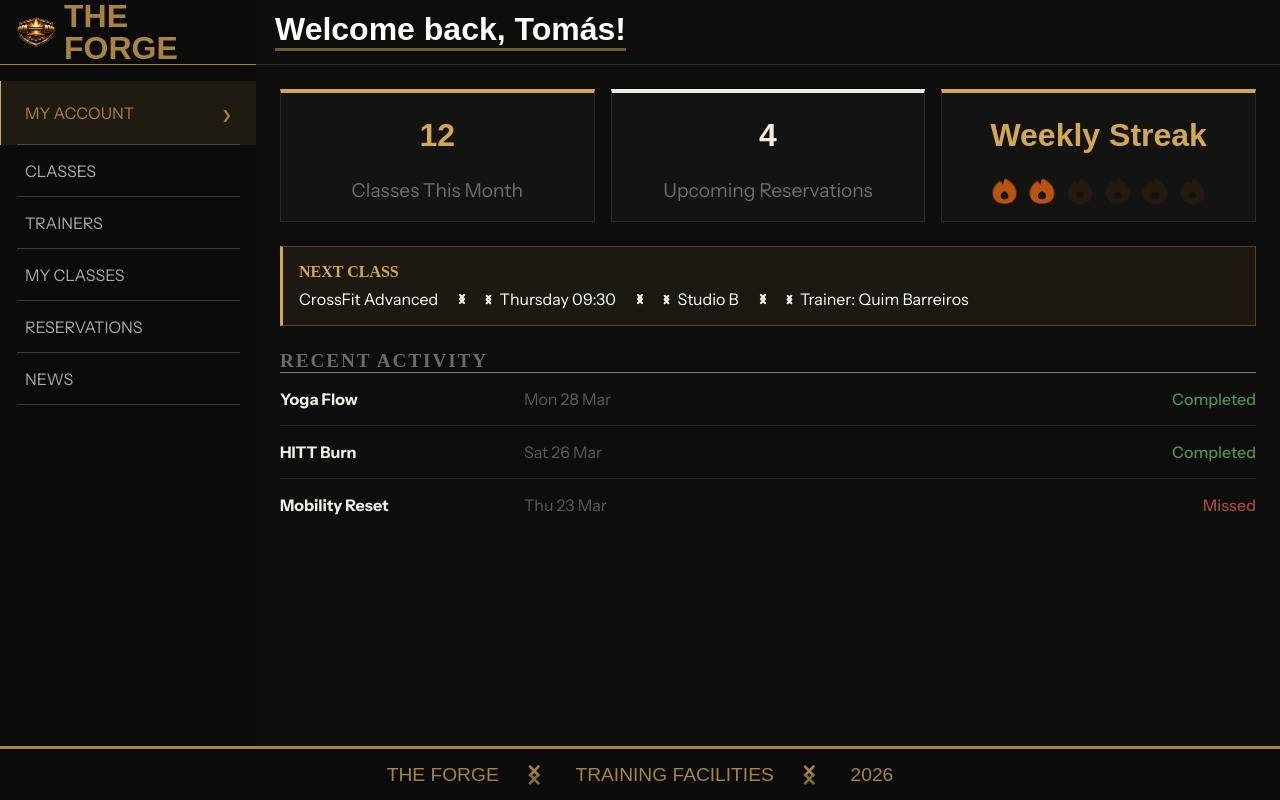
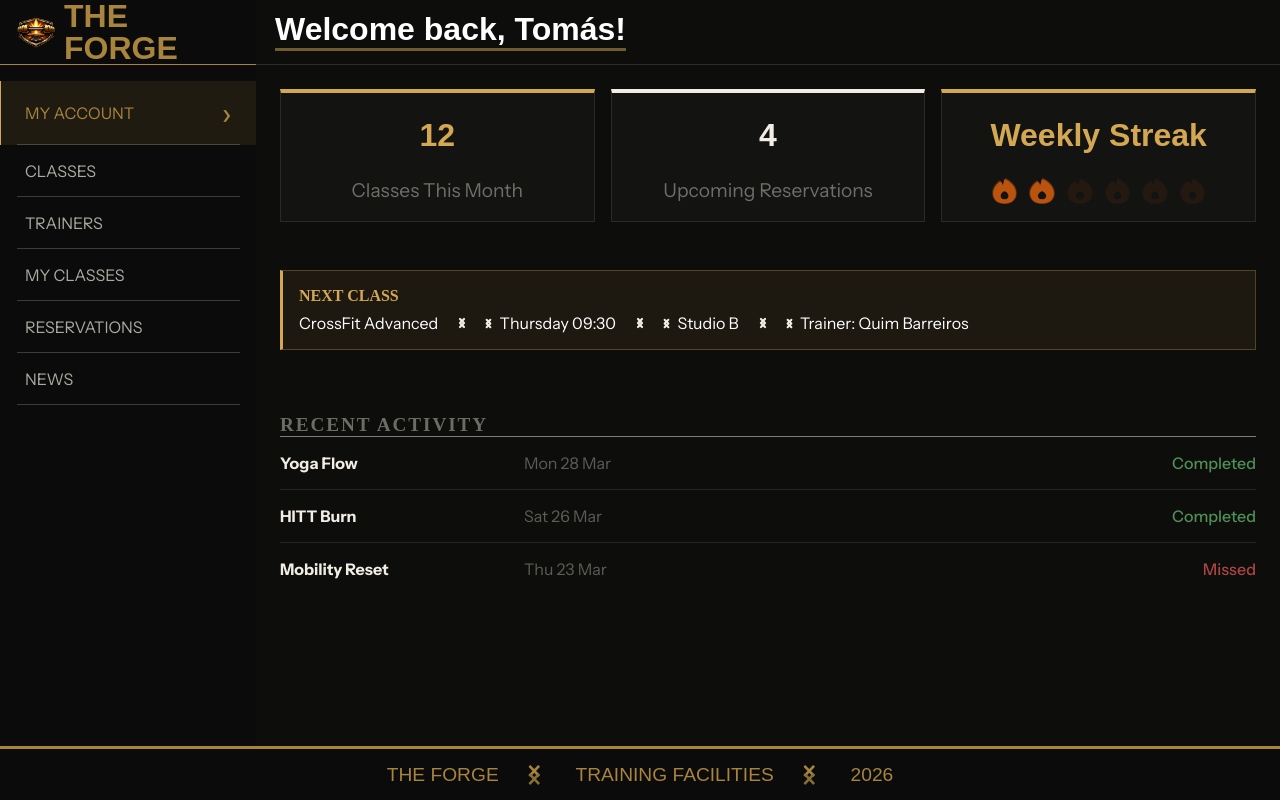
Before and after one commit to Pinho13/LTW-The-Forge, a PHP site: page /my-account.html in a window 1280 px wide. Run offline with PHP 8.4, Linux system fonts and the light colour scheme; some web fonts are replaced.

Commit message:
fix: main area flex layout and import sort-bar styles

```diff
--- a/src/style/layout.css
+++ b/src/style/layout.css
@@ -10,6 +10,9 @@ body {
 main {
     grid-area: main;
     overflow-y: auto;
+    display: flex;
+    flex-direction: column;
+    background-color: rgba(var(--color-brown-rgb), 0.03);
 }
 
 body > footer {
--- a/src/style/main.css
+++ b/src/style/main.css
@@ -28,6 +28,7 @@
 @import url('./components/activity-list.css');
 @import url('./components/tabs.css');
 @import url('./components/enrollment-list.css');
+@import url('./components/sort-bar.css');
 
 /* Layer 3: Shared layout styles */
 /* layout.css is loaded only for logged-in pages */
```
